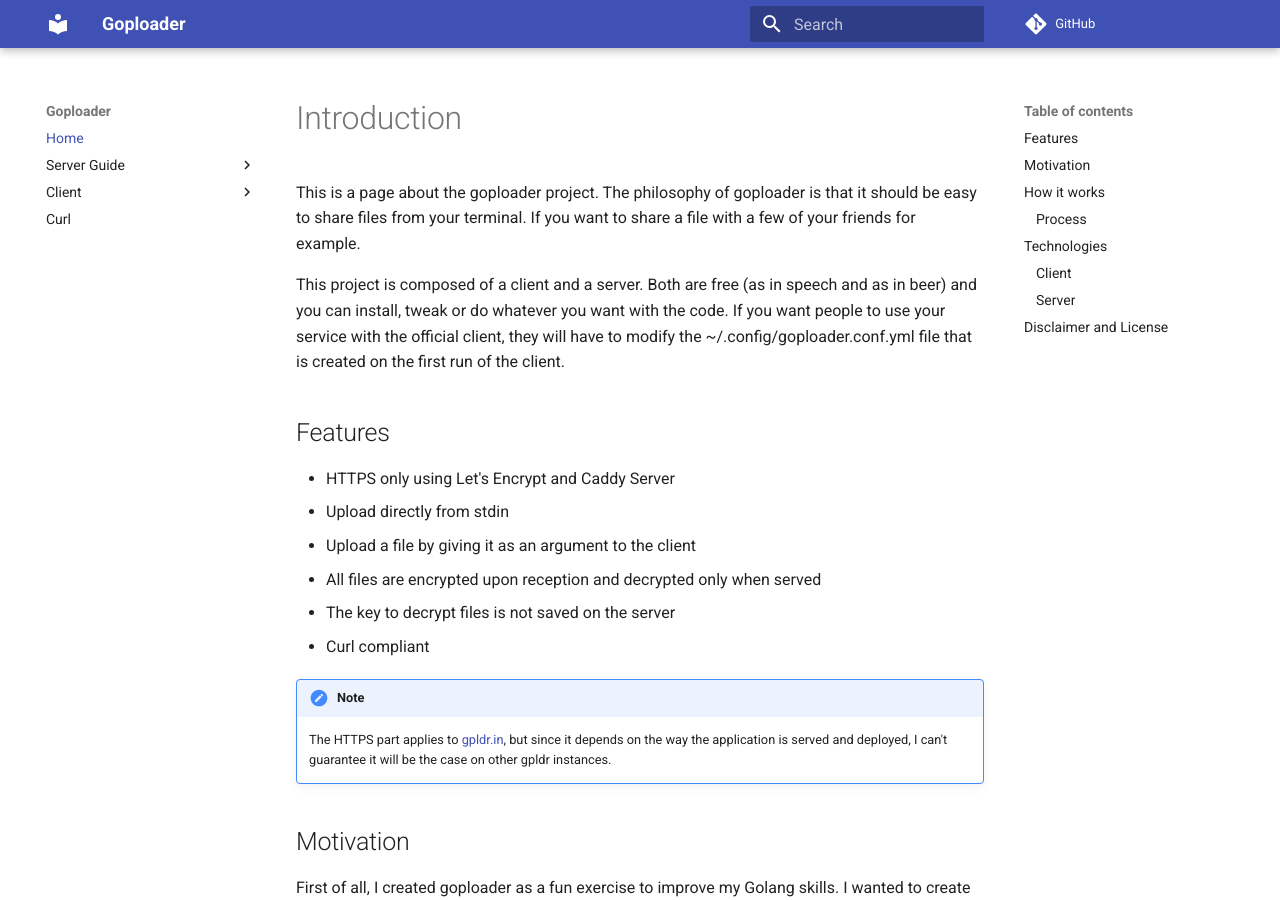
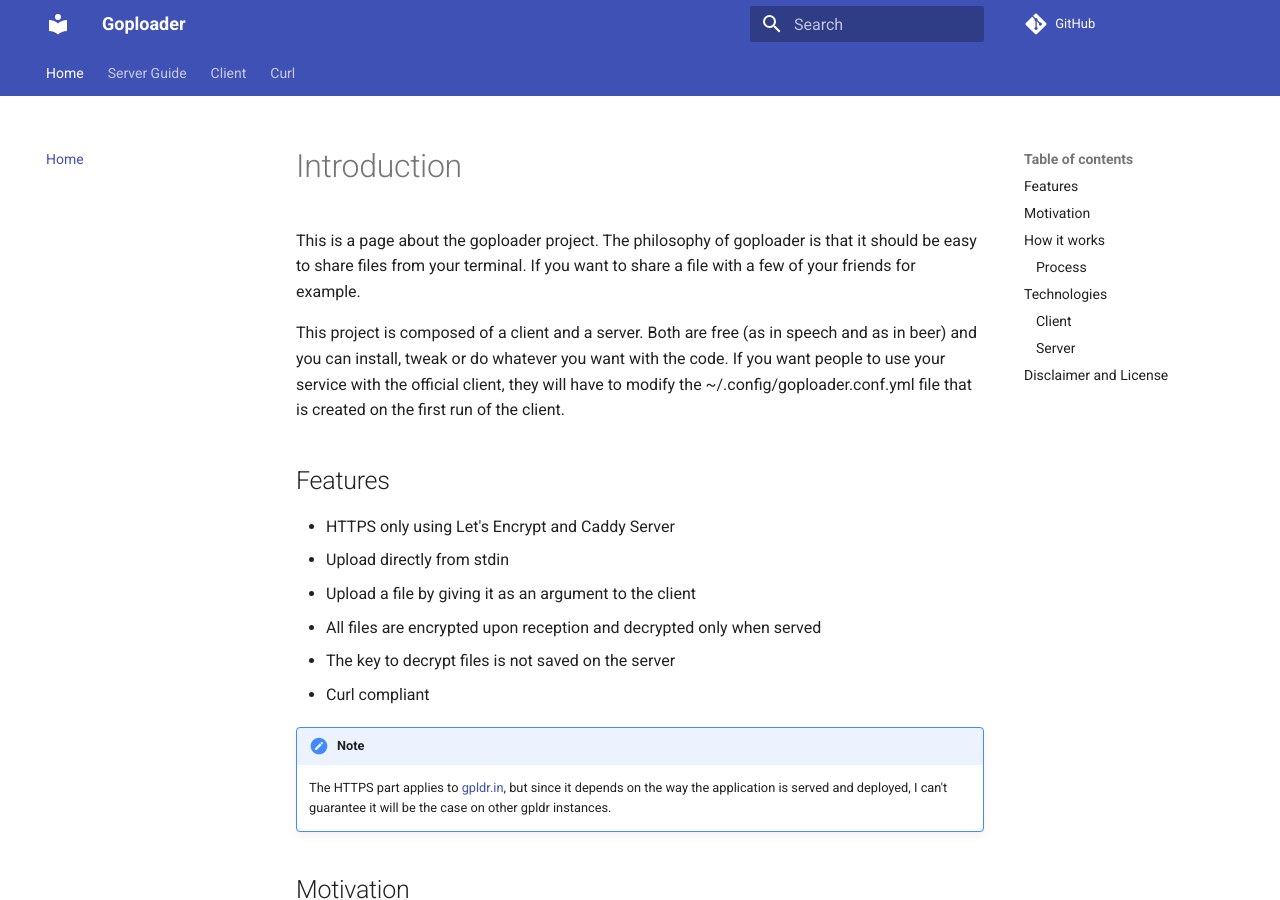
Before and after one commit to depado/goploader, an MkDocs documentation site: the page built from docs/docs/index.md, in a window 1280 px wide and 900 px high. Built offline with MkDocs 1.6.1 and Material for MkDocs 9.7.7, drawn with Linux system fonts in a browser that asks for light colours; comment, search, counter and statistics services are not loaded; old or Windows-style settings are respelled for this version of MkDocs.

Commit message:
Upgrading mkdocs-material

```diff
--- a/docs/mkdocs.yml
+++ b/docs/mkdocs.yml
@@ -2,7 +2,10 @@
 site_url: https://gpldr.in
 repo_url: https://github.com/Depado/goploader
 site_author: Depado
-theme: 'material'
+theme:
+  name: 'material'
+  feature:
+    tabs: true
 markdown_extensions:
     - toc:
         permalink: True
```
Also changed, not shown: docs/requirements.txt (+5 -5 lines).
